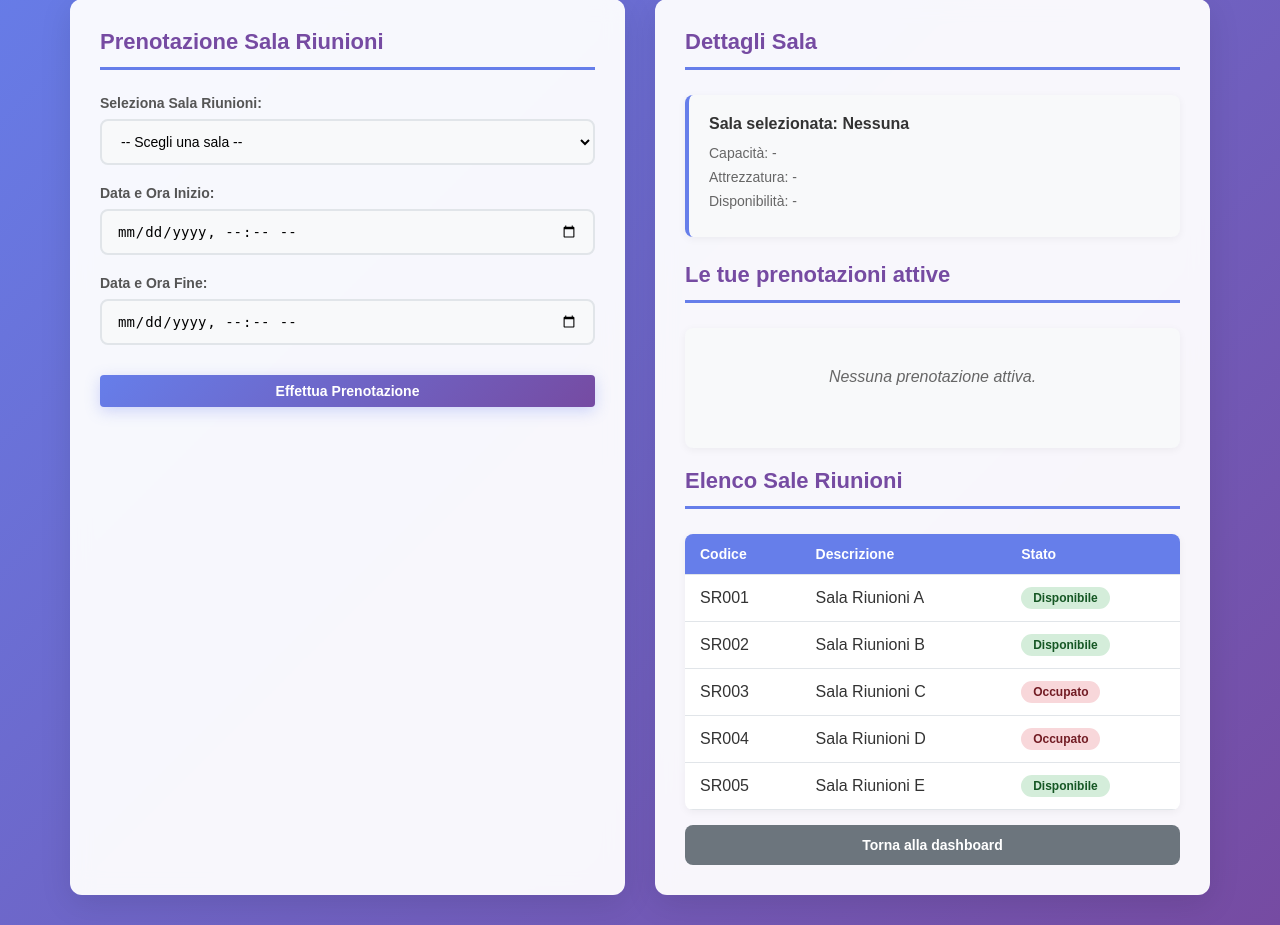
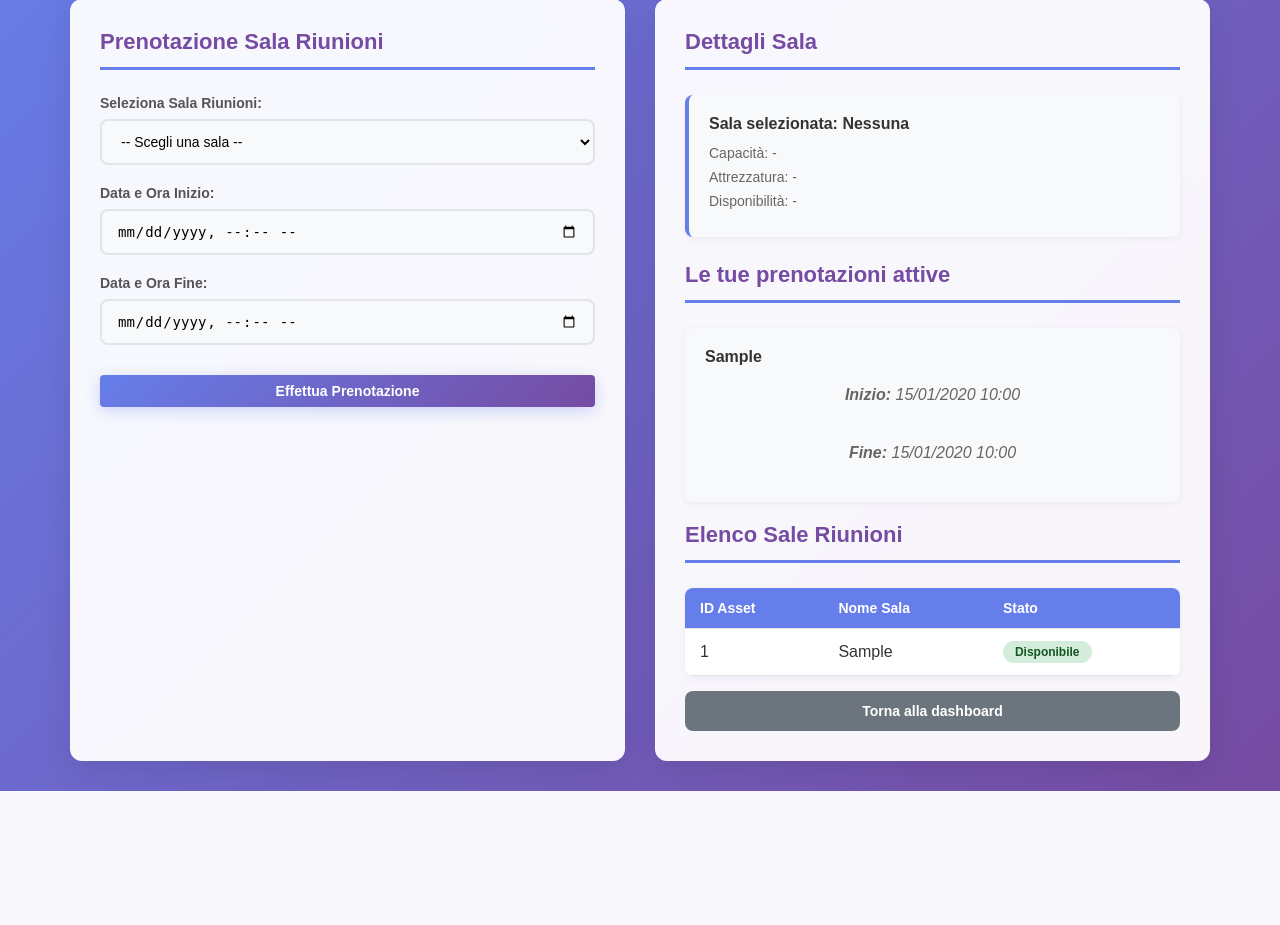
Before and after one commit to tyd3n123/ZVolta-progetto-zucchetti-2026, a PHP site: page /public/sale-riunioni/index.php in a window 1280 px wide. Shown: the part 112-1037 px from the top of the page. After the commit the page ends 903 px from the top, so only its background shows below. Run offline with PHP 8.4, Linux system fonts and the light colour scheme; the visitor is signed in with stand-in values (Sample User, id 1); data comes from the database, SQL or seed files in the repository; tables that the repository leaves empty or names only in its code hold one stand-in row (values such as "Sample post").

Commit message:
modifiche pop

```diff
--- a/public/sale-riunioni/index.php
+++ b/public/sale-riunioni/index.php
@@ -44,6 +44,91 @@ if (isset($_SESSION['logged_in']) && $_SESSION['logged_in'] === true && isset($_
         $stmt->close();
     }
 }
+
+// Handle booking submission
+if ($_SERVER['REQUEST_METHOD'] === 'POST' && isset($_POST['action']) && $_POST['action'] === 'book') {
+    $id_asset = $_POST['id_asset'];
+    $data_inizio = $_POST['data_inizio'];
+    $data_fine = $_POST['data_fine'];
+
+    if (isset($_SESSION['id_utente']) && $id_asset && $data_inizio && $data_fine) {
+        // Insert booking into prenotazioni table
+        $sql = "INSERT INTO prenotazioni (id_utente, id_asset, data_inizio, data_fine) VALUES (?, ?, ?, ?)";
+        $stmt = $conn->prepare($sql);
+
+        if ($stmt) {
+            $stmt->bind_param("iiss", $_SESSION['id_utente'], $id_asset, $data_inizio, $data_fine);
+
+            if ($stmt->execute()) {
+                // Update asset status to 'Occupato'
+                $update_sql = "UPDATE asset SET stato = 'Occupato' WHERE id_asset = ?";
+                $update_stmt = $conn->prepare($update_sql);
+
+                if ($update_stmt) {
+                    $update_stmt->bind_param("i", $id_asset);
+                    $update_stmt->execute();
+                    $update_stmt->close();
+                }
+
+                // Redirect to avoid form resubmission
+                header("Location: " . $_SERVER['PHP_SELF'] . "?success=1");
+                exit();
+            }
+            $stmt->close();
+        }
+    }
+}
+
+// Fetch room details from database
+$roomDetails = [];
+$sql = "SELECT id_asset, capacita, attrezzatura, orario_apertura, orario_chiusura FROM sala_dettagli";
+$result = $conn->query($sql);
+
+if ($result) {
+    while ($row = $result->fetch_assoc()) {
+        $roomDetails[$row['id_asset']] = [
+            'capacita' => $row['capacita'],
+            'attrezzatura' => $row['attrezzatura'],
+            'disponibilita' => $row['orario_apertura'] . ' - ' . $row['orario_chiusura']
+        ];
+    }
+}
+
+// Fetch user's active bookings
+$userBookings = [];
+if (isset($_SESSION['id_utente'])) {
+    $sql = "SELECT p.id_prenotazione, p.data_inizio, p.data_fine, a.codice_asset
+            FROM prenotazioni p
+            JOIN asset a ON p.id_asset = a.id_asset
+            WHERE p.id_utente = ?
+            ORDER BY p.data_inizio DESC";
+    $stmt = $conn->prepare($sql);
+
+    if ($stmt) {
+        $stmt->bind_param("i", $_SESSION['id_utente']);
+        $stmt->execute();
+        $result = $stmt->get_result();
+
+        while ($row = $result->fetch_assoc()) {
+            $userBookings[] = $row;
+        }
+        $stmt->close();
+    }
+}
+
+// Fetch room names and status from asset table
+$roomNames = [];
+$sql = "SELECT id_asset, codice_asset, stato FROM asset";
+$result = $conn->query($sql);
+
+if ($result) {
+    while ($row = $result->fetch_assoc()) {
+        $roomNames[$row['id_asset']] = [
+            'name' => $row['codice_asset'],
+            'status' => $row['stato']
+        ];
+    }
+}
 ?>
 <!DOCTYPE html>
 <html lang="it">
@@ -75,15 +160,19 @@ if (isset($_SESSION['logged_in']) && $_SESSION['logged_in'] === true && isset($_
     <div class="column">
       <h2>Prenotazione Sala Riunioni</h2>
 
+      <form method="POST" id="booking-form">
+        <input type="hidden" name="action" value="book">
+        <input type="hidden" name="id_asset" id="hidden-id-asset">
+        <input type="hidden" name="data_inizio" id="hidden-data-inizio">
+        <input type="hidden" name="data_fine" id="hidden-data-fine">
+
         <div class="form-group">
           <label for="select-room">Seleziona Sala Riunioni:</label>
           <select id="select-room">
             <option>-- Scegli una sala --</option>
-          <option>Sala Riunioni A</option>
-          <option>Sala Riunioni B</option>
-          <option>Sala Riunioni C</option>
-          <option>Sala Riunioni D</option>
-          <option>Sala Riunioni E</option>
+            <?php foreach ($roomNames as $id => $room): ?>
+              <option value="<?php echo $id; ?>"><?php echo htmlspecialchars($room['name']); ?></option>
+            <?php endforeach; ?>
           </select>
         </div>
 
@@ -97,7 +186,8 @@ if (isset($_SESSION['logged_in']) && $_SESSION['logged_in'] === true && isset($_
           <input type="datetime-local" id="end-datetime">
         </div>
 
-      <button class="book-btn">Effettua Prenotazione</button>
+        <button type="submit" class="book-btn">Effettua Prenotazione</button>
+      </form>
     </div>
 
     <div class="column">
@@ -112,44 +202,36 @@ if (isset($_SESSION['logged_in']) && $_SESSION['logged_in'] === true && isset($_
 
       <h2>Le tue prenotazioni attive</h2>
       <div class="booking-list">
+        <?php if (empty($userBookings)): ?>
           <p>Nessuna prenotazione attiva.</p>
+        <?php else: ?>
+          <?php foreach ($userBookings as $booking): ?>
+            <div class="booking-item">
+              <h4><?php echo htmlspecialchars($booking['codice_asset']); ?></h4>
+              <p><strong>Inizio:</strong> <?php echo date('d/m/Y H:i', strtotime($booking['data_inizio'])); ?></p>
+              <p><strong>Fine:</strong> <?php echo date('d/m/Y H:i', strtotime($booking['data_fine'])); ?></p>
+            </div>
+          <?php endforeach; ?>
+        <?php endif; ?>
       </div>
 
       <h2>Elenco Sale Riunioni</h2>
       <table class="parking-table">
         <thead>
           <tr>
-            <th>Codice</th>
-            <th>Descrizione</th>
+            <th>ID Asset</th>
+            <th>Nome Sala</th>
             <th>Stato</th>
           </tr>
         </thead>
         <tbody>
+          <?php foreach ($roomNames as $id => $room): ?>
             <tr>
-            <td>SR001</td>
-            <td>Sala Riunioni A</td>
-            <td><span class="status-badge disponibile">Disponibile</span></td>
+              <td><?php echo $id; ?></td>
+              <td><?php echo htmlspecialchars($room['name']); ?></td>
+              <td><span class="status-badge <?php echo strtolower($room['status']); ?>"><?php echo htmlspecialchars($room['status']); ?></span></td>
             </tr>
-          <tr>
-            <td>SR002</td>
-            <td>Sala Riunioni B</td>
-            <td><span class="status-badge disponibile">Disponibile</span></td>
-          </tr>
-          <tr>
-            <td>SR003</td>
-            <td>Sala Riunioni C</td>
-            <td><span class="status-badge occupato">Occupato</span></td>
-          </tr>
-          <tr>
-            <td>SR004</td>
-            <td>Sala Riunioni D</td>
-            <td><span class="status-badge occupato">Occupato</span></td>
-          </tr>
-          <tr>
-            <td>SR005</td>
-            <td>Sala Riunioni E</td>
-            <td><span class="status-badge disponibile">Disponibile</span></td>
-          </tr>
+          <?php endforeach; ?>
         </tbody>
       </table>
 
@@ -158,25 +240,22 @@ if (isset($_SESSION['logged_in']) && $_SESSION['logged_in'] === true && isset($_
   </div>
 
   <script>
+    // Pass PHP data to JavaScript
+    const roomDetails = <?php echo json_encode($roomDetails); ?>;
+    const roomNames = <?php echo json_encode($roomNames); ?>;
+
     document.getElementById('select-room').addEventListener('change', function() {
       const selectedRoom = this.value;
       const detailsCard = document.querySelector('.details-card');
 
-      if (selectedRoom !== '-- Scegli una sala --') {
-        const roomData = {
-          'Sala Riunioni A': { capacità: '10 persone', attrezzatura: 'Proiettore, Lavagna, Videochiamata', disponibilità: '09:00 - 18:00' },
-          'Sala Riunioni B': { capacità: '8 persone', attrezzatura: 'Schermo, Whiteboard', disponibilità: '09:00 - 18:00' },
-          'Sala Riunioni C': { capacità: '15 persone', attrezzatura: 'Proiettore, Sistema audio', disponibilità: '09:00 - 18:00' },
-          'Sala Riunioni D': { capacità: '6 persone', attrezzatura: 'Monitor, Videochiamata', disponibilità: '09:00 - 18:00' },
-          'Sala Riunioni E': { capacità: '20 persone', attrezzatura: 'Proiettore, Lavagna, Sistema audio', disponibilità: '09:00 - 18:00' }
-        };
-
-        const data = roomData[selectedRoom];
+      if (selectedRoom !== '-- Scegli una sala --' && roomDetails[selectedRoom]) {
+        const data = roomDetails[selectedRoom];
+        const roomName = roomNames[selectedRoom]?.name || 'Sala ' + selectedRoom;
         detailsCard.innerHTML = `
-          <h4>Sala selezionata: ${selectedRoom}</h4>
-          <p>Capacità: ${data.capacità}</p>
+          <h4>Sala selezionata: ${roomName}</h4>
+          <p>Capacità: ${data.capacita}</p>
           <p>Attrezzatura: ${data.attrezzatura}</p>
-          <p>Disponibilità: ${data.disponibilità}</p>
+          <p>Disponibilità: ${data.disponibilita}</p>
         `;
       } else {
         detailsCard.innerHTML = `
@@ -188,7 +267,10 @@ if (isset($_SESSION['logged_in']) && $_SESSION['logged_in'] === true && isset($_
       }
     });
 
-    document.querySelector('.book-btn').addEventListener('click', function() {
+    // Handle form submission
+    document.getElementById('booking-form').addEventListener('submit', function(e) {
+      e.preventDefault();
+
       const room = document.getElementById('select-room').value;
       const start = document.getElementById('start-datetime').value;
       const end = document.getElementById('end-datetime').value;
@@ -198,26 +280,13 @@ if (isset($_SESSION['logged_in']) && $_SESSION['logged_in'] === true && isset($_
         return;
       }
 
-      const bookingList = document.querySelector('.booking-list');
-      const newBooking = `
-        <div style="background: white; padding: 15px; margin-bottom: 10px; border-radius: 8px; border-left: 4px solid #667eea;">
-          <h4 style="margin-bottom: 8px;">${room}</h4>
-          <p style="margin: 4px 0; font-size: 14px;">Inizio: ${new Date(start).toLocaleString('it-IT')}</p>
-          <p style="margin: 4px 0; font-size: 14px;">Fine: ${new Date(end).toLocaleString('it-IT')}</p>
-        </div>
-      `;
+      // Set hidden fields
+      document.getElementById('hidden-id-asset').value = room;
+      document.getElementById('hidden-data-inizio').value = start;
+      document.getElementById('hidden-data-fine').value = end;
 
-      if (bookingList.innerHTML.includes('Nessuna prenotazione attiva.')) {
-        bookingList.innerHTML = newBooking;
-      } else {
-        bookingList.innerHTML += newBooking;
-      }
-
-      // Reset form
-      document.getElementById('select-room').value = '-- Scegli una sala --';
-      document.getElementById('start-datetime').value = '';
-      document.getElementById('end-datetime').value = '';
-      document.getElementById('select-room').dispatchEvent(new Event('change'));
+      // Submit form
+      this.submit();
     });
   </script>
 </body>
```
Lines whose indentation alone changed are shown as unchanged.
